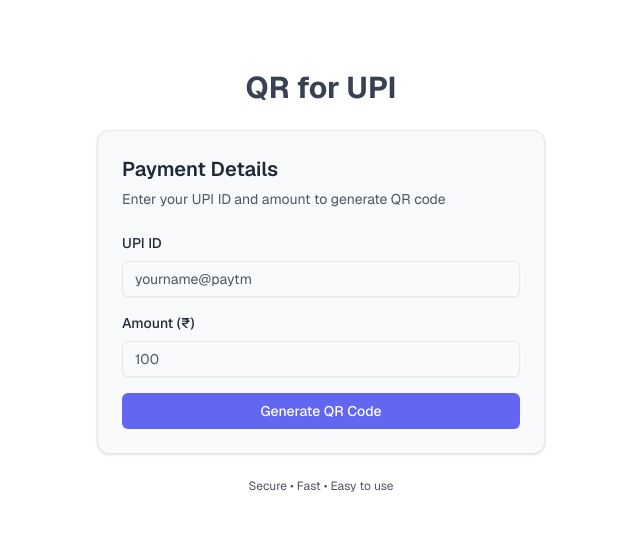
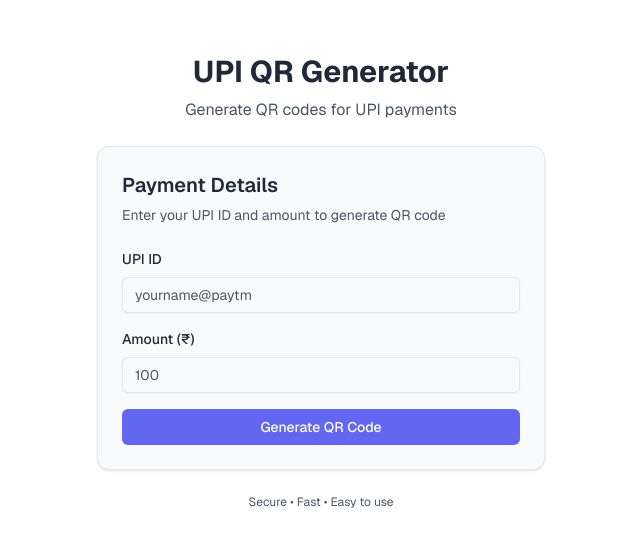
Before and after one commit to Praveen1270/qrforupi, a Next.js app: page / in a window 1280 px wide. Shown: the part 118-664 px from the top of the page, without its empty margins (319-959 px from the left). Built offline with nearby package versions, Linux system fonts and the light colour scheme.

Commit message:
feat: add header with UPI QR Generator title and subtitle
Insert clean header section with proper typography.

Co-authored-by: Praveen Thotakuri <184220871+Praveen1270@users.noreply.github.com>

```diff
--- a/app/layout.tsx
+++ b/app/layout.tsx
@@ -5,7 +5,7 @@ import { Analytics } from '@vercel/analytics/next'
 import './globals.css'
 
 export const metadata: Metadata = {
-  title: 'UPI QR Generator',
+  title: 'v0 App',
   description: 'Created with v0',
   generator: 'v0.app',
 }
--- a/app/page.tsx
+++ b/app/page.tsx
@@ -98,10 +98,10 @@ export default function UPIQRGenerator() {
               description: "QR code shared successfully",
             })
           } else {
-            await navigator.clipboard.writeText(qrValue)
             toast({
-              title: "Link Copied",
-              description: "UPI payment link copied to clipboard for sharing",
+              title: "Share Not Supported",
+              description: "Your device doesn't support sharing files",
+              variant: "destructive",
             })
           }
         }, "image/png")
@@ -120,9 +120,9 @@ export default function UPIQRGenerator() {
   return (
     <div className="min-h-screen bg-background flex items-center justify-center p-4">
       <div className="w-full max-w-md space-y-6">
-        {/* Header */}
         <div className="text-center space-y-2">
-          <h1 className="text-3xl font-bold text-primary">QR for UPI</h1>
+          <h1 className="text-3xl font-bold text-foreground">UPI QR Generator</h1>
+          <p className="text-muted-foreground">Generate QR codes for UPI payments</p>
         </div>
 
         {/* Form Card */}
```
